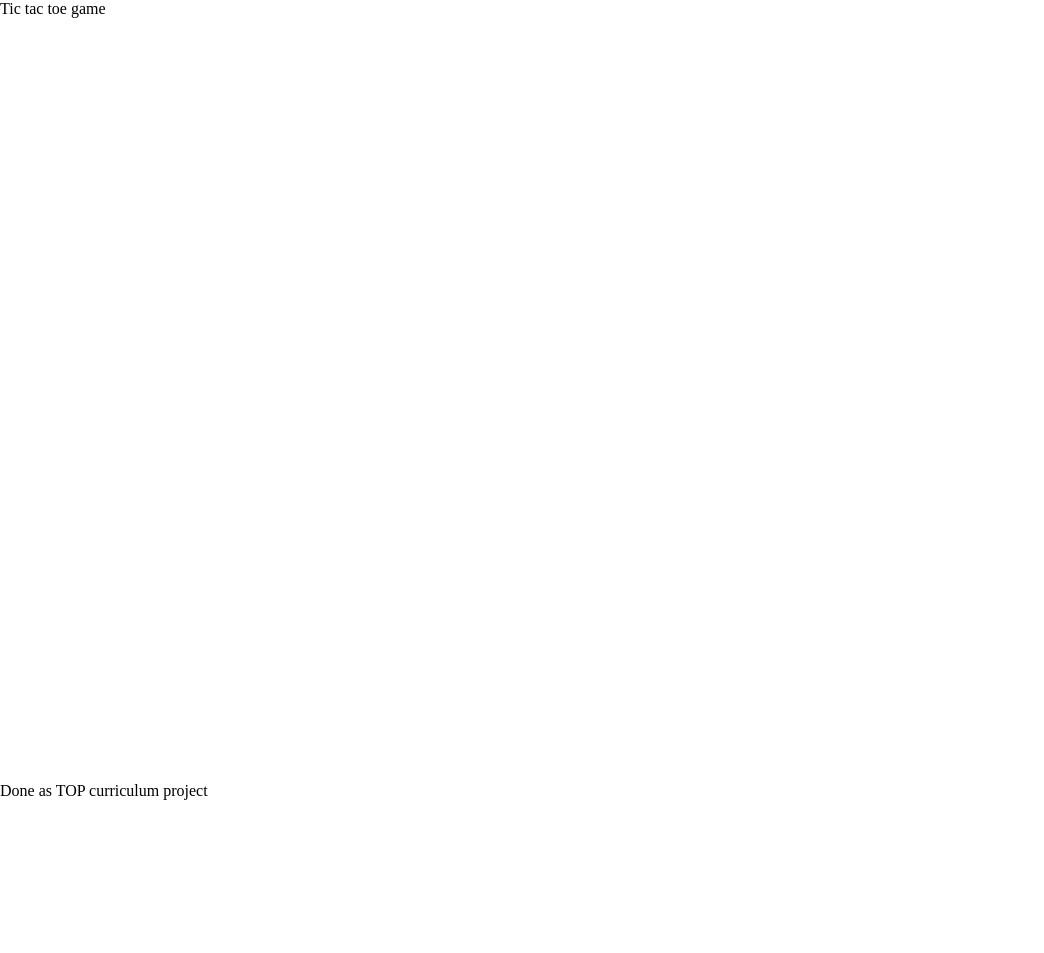
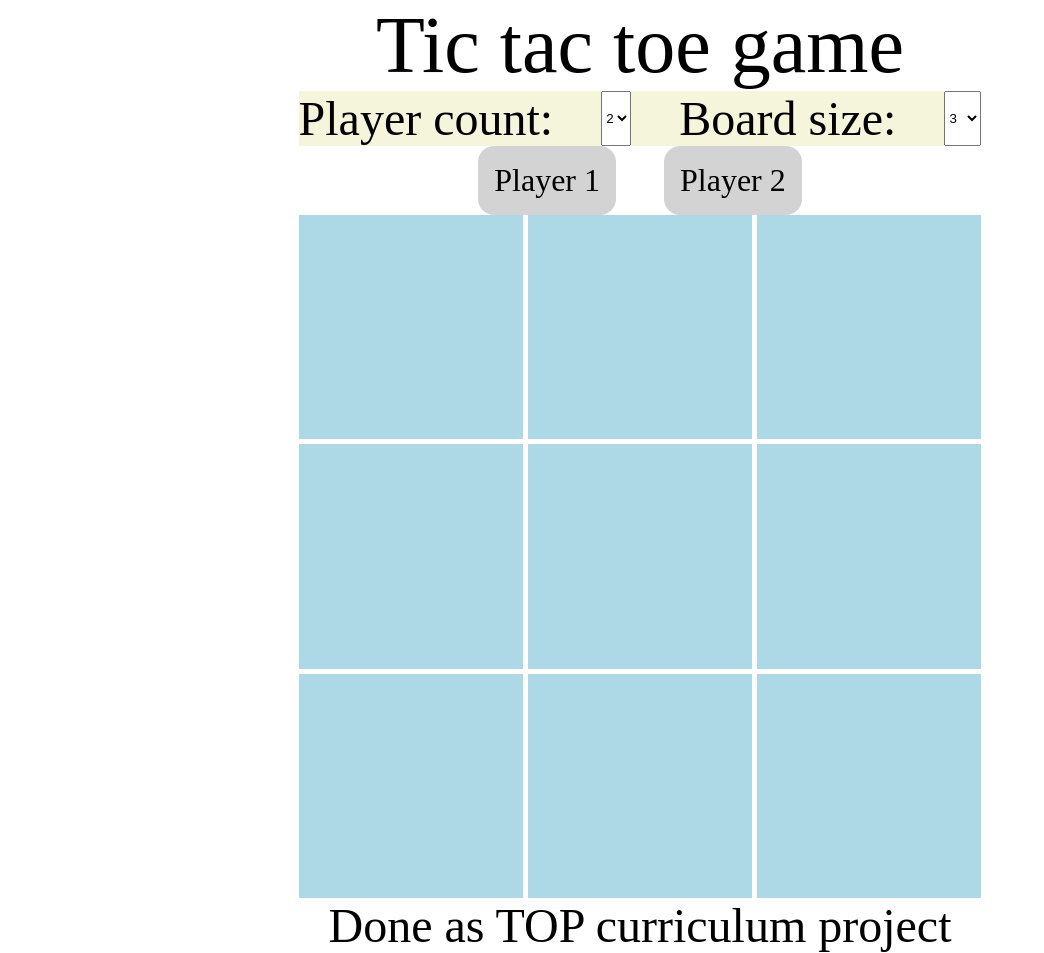
Before and after one commit to rshp/odin-tictactoe, a plain HTML site: page index.html in a window 1280 px wide. Shown: the whole page, without its empty margins (0-1044 px from the left). Before the commit the page ends 800 px from the top, so only its background shows below. Drawn offline with Linux system fonts and the light colour scheme.

Commit message:
Add placeholder html elements and styles

```diff
--- a/index.html
+++ b/index.html
@@ -11,8 +11,41 @@
 	<body>
 		<header>Tic tac toe game</header>
 		<main>
-			<div class="game-options"></div>
-			<div class="game-board"></div>
+			<div class="game-options">
+				<label for="player-count">Player count:</label>
+				<select name="player-count" id="player-count">
+					<option value="2" selected>2</option>
+					<option value="3">3</option>
+					<option value="4">4</option>
+					<option value="5">5</option>
+				</select>
+				<label for="board-size">Board size:</label>
+				<select name="board-size" id="board-size">
+					<option value="3" selected>3</option>
+					<option value="4">4</option>
+					<option value="5">5</option>
+					<option value="6">6</option>
+					<option value="7">7</option>
+					<option value="8">8</option>
+					<option value="9">9</option>
+					<option value="10">10</option>
+				</select>
+			</div>
+			<div class="players">
+				<div class="player-card">Player 1</div>
+				<div class="player-card">Player 2</div>
+			</div>
+			<div class="game-board">
+				<div class="board-cell"></div>
+				<div class="board-cell"></div>
+				<div class="board-cell"></div>
+				<div class="board-cell"></div>
+				<div class="board-cell"></div>
+				<div class="board-cell"></div>
+				<div class="board-cell"></div>
+				<div class="board-cell"></div>
+				<div class="board-cell"></div>
+			</div>
 		</main>
 		<footer>Done as TOP curriculum project</footer>
 	</body>
--- a/style.css
+++ b/style.css
@@ -7,6 +7,7 @@ body {
 	height: 100vh;
 	display: flex;
 	flex-direction: column;
+	align-items: center;
 }
 
 main {
@@ -14,4 +15,47 @@ main {
 }
 footer {
 	margin-top: auto;
+	font-size: 3rem;
 }
+
+header {
+	text-align: center;
+	font-size: 5rem;
+}
+
+.game-options {
+	background-color: beige;
+	display: flex;
+	justify-content: center;
+	font-size: 3rem;
+	gap: 3rem;
+}
+
+.players {
+	display: flex;
+	justify-content: center;
+	gap: 3rem;
+	font-size: 2rem;
+}
+
+.player-card {
+	background-color: lightgray;
+	border-radius: 1rem;
+	padding: 1rem;
+}
+
+input {
+	font-size: inherit;
+}
+
+.game-board {
+	display: grid;
+	grid-template-columns: repeat(3, 1fr);
+	grid-template-rows: repeat(3, 1fr);
+	aspect-ratio: 1;
+	gap: 5px;
+}
+
+.board-cell {
+	background-color: lightblue;
+}
```
